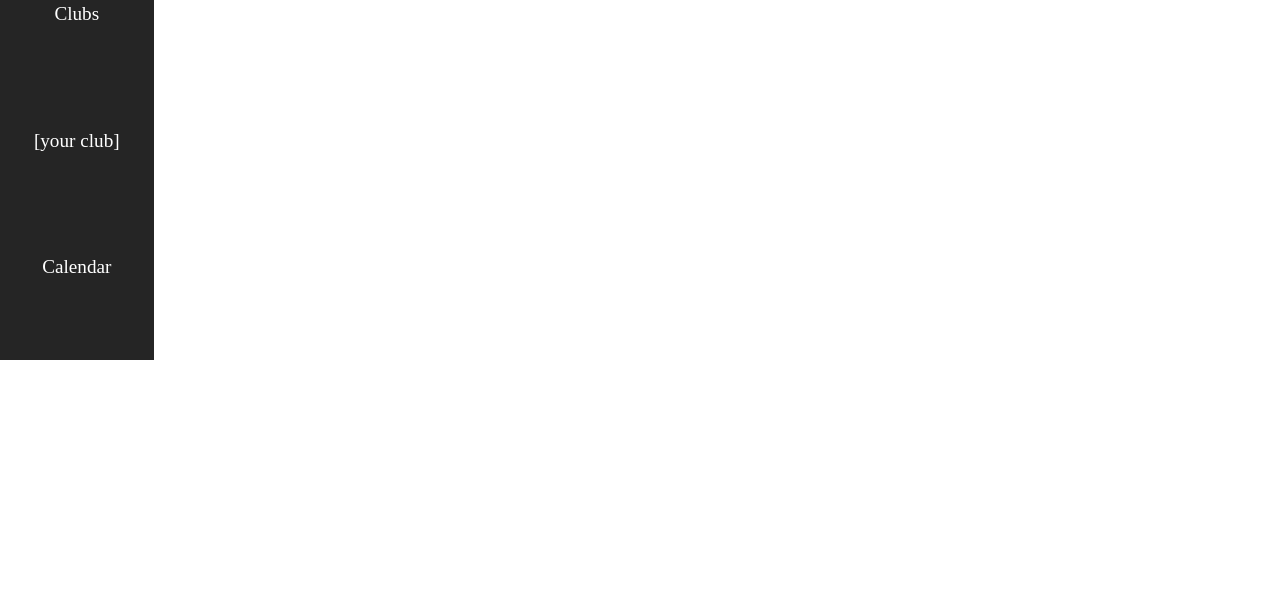
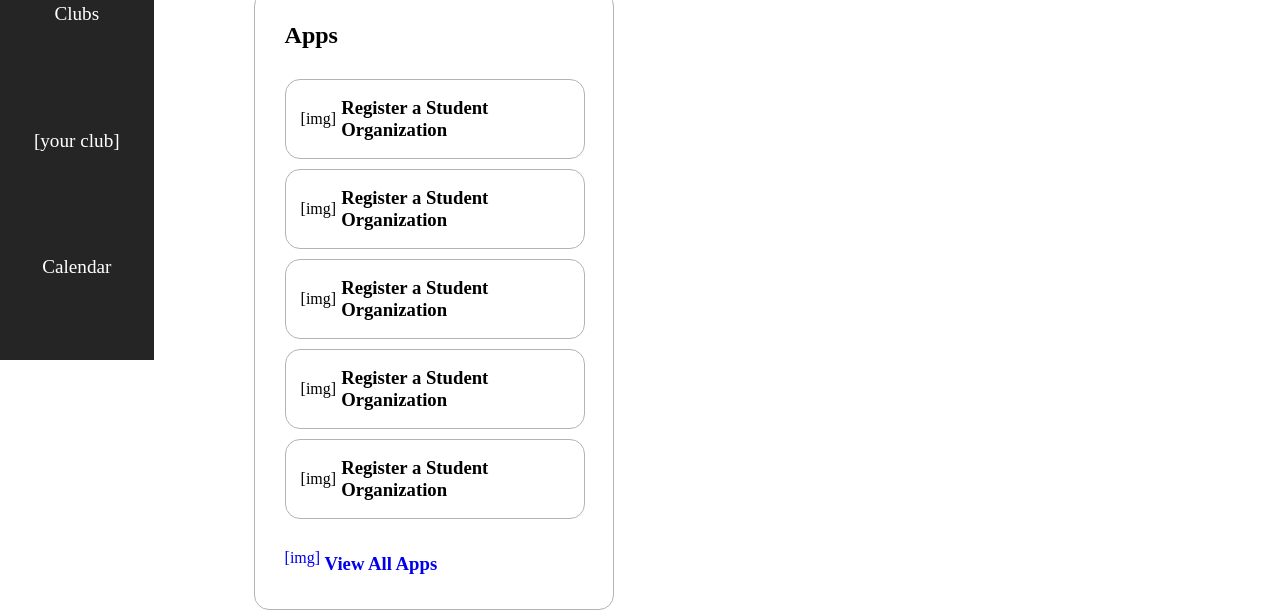
Before and after one commit to ryan-kwon/LL-Improve, a React app: page /dashboard in a window 1280 px wide. Shown: the part 440-1050 px from the top of the page. Before the commit the page ends 883 px from the top, so only its background shows below. Built offline with nearby package versions, Linux system fonts and the light colour scheme.

Commit message:
base layer code for user apps component

```diff
--- a/components/dashboard/dashboard.js
+++ b/components/dashboard/dashboard.js
@@ -1,4 +1,6 @@
 import React from "react";
+
+import UserApps from "./userapps";
 
 import styles from "./styles/dashboard.css";
 
@@ -43,9 +45,10 @@ function Dashboard({children}){
                 <h1>Dashboard</h1>
                 <p>It's {formatDate()}</p>
             </div>
-            {/* <div>
-                {children}
-            </div> */}
+            <div>
+                {/* {children} */}
+                <UserApps />
+            </div>
         </div>
     );
 };
--- /dev/null
+++ b/components/dashboard/styles/userapps.css
@@ -0,0 +1,37 @@
+.userapps-container{
+    width: 360px;
+
+    box-sizing: border-box;
+    border: 1px solid #B3B3B3;
+    border-radius: 15px;
+
+    padding: 30px;
+
+    /* display: flex;
+    flex-direction: column;
+    align-items: center; */
+}
+.userapps-container-h1{
+    margin-bottom: 30px;
+    /* font-weight: bold;
+    */
+    font-size: x-large;
+}
+.userapps-apps-container{
+    margin-bottom: 30px;
+}
+
+.userapps-allappslink-container{
+    display: flex;
+    flex-direction: row;
+    align-items: center;
+}
+.userapps-allappslink-img{
+    width: 30px;
+    height: 30px;
+
+    margin-right: 10px;
+}
+.userapps-allappslink-h3:hover{
+    text-decoration: underline;
+}
--- /dev/null
+++ b/components/dashboard/userapps apps/registerstudentorg.js
@@ -0,0 +1,14 @@
+import React from "react";
+
+import styles from "./styles/registerstudentorg.css"
+
+function RegStuOrgs(){
+    return(
+        <div className="userapps-apps">
+            <div className="userapps-apps-img">[img]</div>
+            <h3>Register a Student Organization</h3>
+        </div>
+    )
+};
+
+export default RegStuOrgs;
--- /dev/null
+++ b/components/dashboard/userapps apps/styles/registerstudentorg.css
@@ -0,0 +1,26 @@
+.userapps-apps{
+    width: 300px;
+    height: 80px;
+
+    box-sizing: border-box;
+    border: 1px solid #B3B3B3;
+    border-radius: 15px;
+
+    padding: 15px;
+
+    display: flex;
+    align-items: center;
+    flex-direction: row;
+}
+.userapps-apps:not(:last-child) {
+    margin-bottom: 10px;
+}
+.userapps-apps:hover{
+    cursor: pointer;
+    border-color: #017DC3;
+    border-width: 2px;
+    box-shadow: 2px 2px 4px 2px rgba(0,0,0,.25);
+}
+.userapps-apps-img{
+    margin-right: 5px;
+}
--- /dev/null
+++ b/components/dashboard/userapps.js
@@ -0,0 +1,27 @@
+import React from "react";
+import { Link } from "react-router-dom";
+
+import RegStuOrgs from "./userapps apps/registerstudentorg";
+
+import styles from "./styles/userapps.css"
+
+function UserApps(){
+    return(
+        <div className="userapps-container">
+            <h1 className="userapps-container-h1">Apps</h1>
+            <div className="userapps-apps-container">
+                <RegStuOrgs />
+                <RegStuOrgs />
+                <RegStuOrgs />
+                <RegStuOrgs />
+                <RegStuOrgs />
+            </div>
+            <Link className="userapps-allappslink-container">
+                <div className="userapps-allappslink-img">[img]</div>
+                <h3 className="userapps-allappslink-h3">View All Apps</h3>
+            </Link>
+        </div>
+    )
+};
+
+export default UserApps;
--- a/src/styles/style.css
+++ b/src/styles/style.css
@@ -2,7 +2,7 @@ html, body {
     height: 100%;
 }
 a { text-decoration: none; }
-h1, p{margin: 0;}
+h1, h2, h3, p{margin: 0;}
 p{ color: #808080;}
 ul{
     padding: 0;
```
Also changed, not shown: components/dashboard/apps.js (deleted), components/dashboard/styles/apps.css (deleted).
